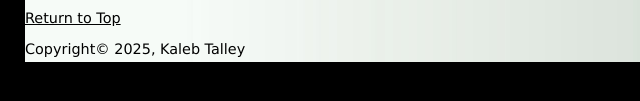
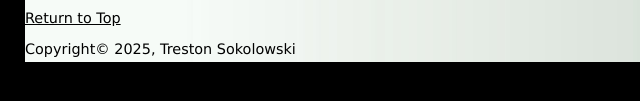
Before and after one commit to shootinguy/raptors-6, a plain HTML site: page index.html in a window 1280 px wide. Shown: the part 495-596 px from the top of the page, 0-640 px from the left. Drawn offline with Linux system fonts and the light colour scheme; a script that the page names is missing.

Commit message:
Update index.html

```diff
--- a/index.html
+++ b/index.html
@@ -5,7 +5,7 @@
     <meta name="viewport" content="width=device-width, initial-scale=1.0">
     <meta name="description" content=" Raptors: photos and descriptions of several birds of prey." />
     <meta name="keywords" content="bird, feathered hunters, birds of prey, owl, eagle" />
-    <meta name="author" content="Kaleb Talley" />
+    <meta name="author" content="Treston Sokolowski" />
     <meta name="copyright" content="CompuScholar, Inc." />
     <meta name="rating" content="general" />
     <title>Raptors: Birds of Prey</title>
@@ -62,7 +62,7 @@
         <div id="footer">
 
             <a href="#top">Return to Top</a>
-            <p>Copyright&copy; 2025, Kaleb Talley</p>
+            <p>Copyright&copy; 2025, Treston Sokolowski</p>
 
         </div> <!-- end of footer -->
 
```
